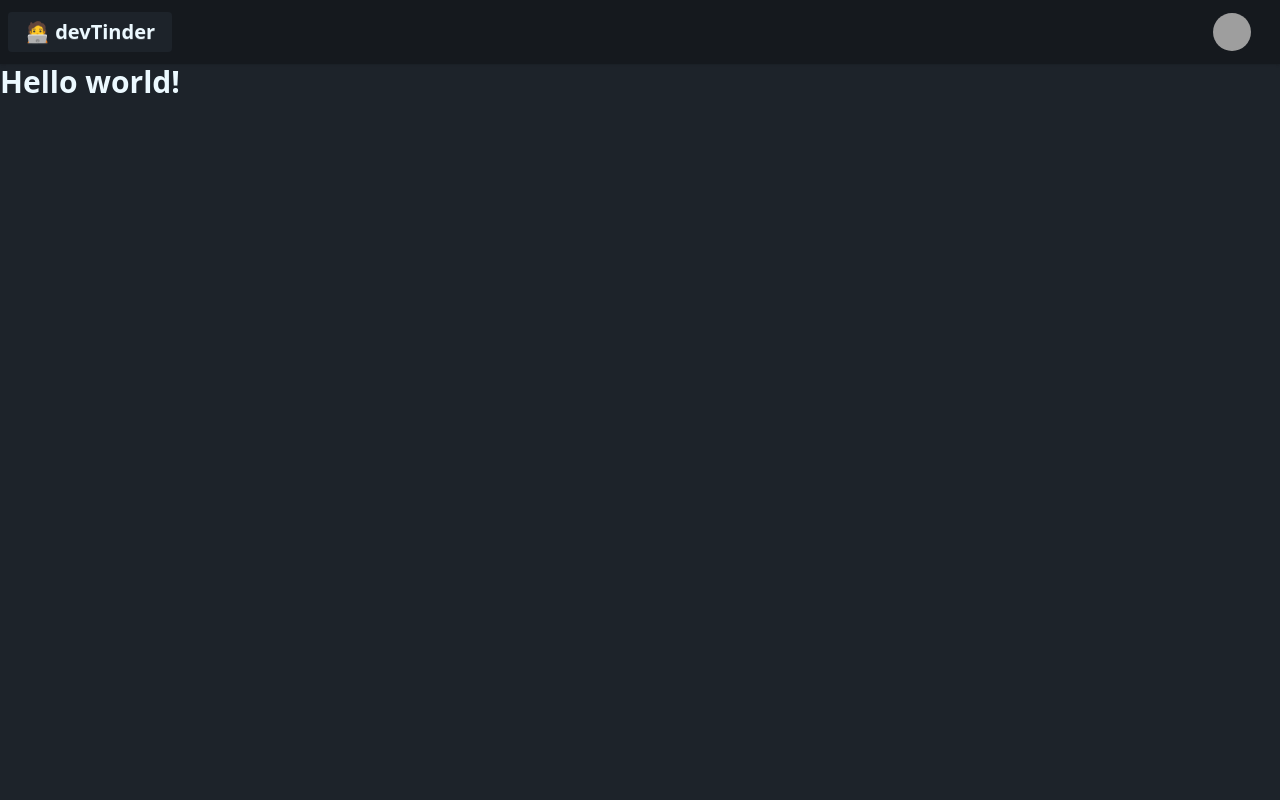
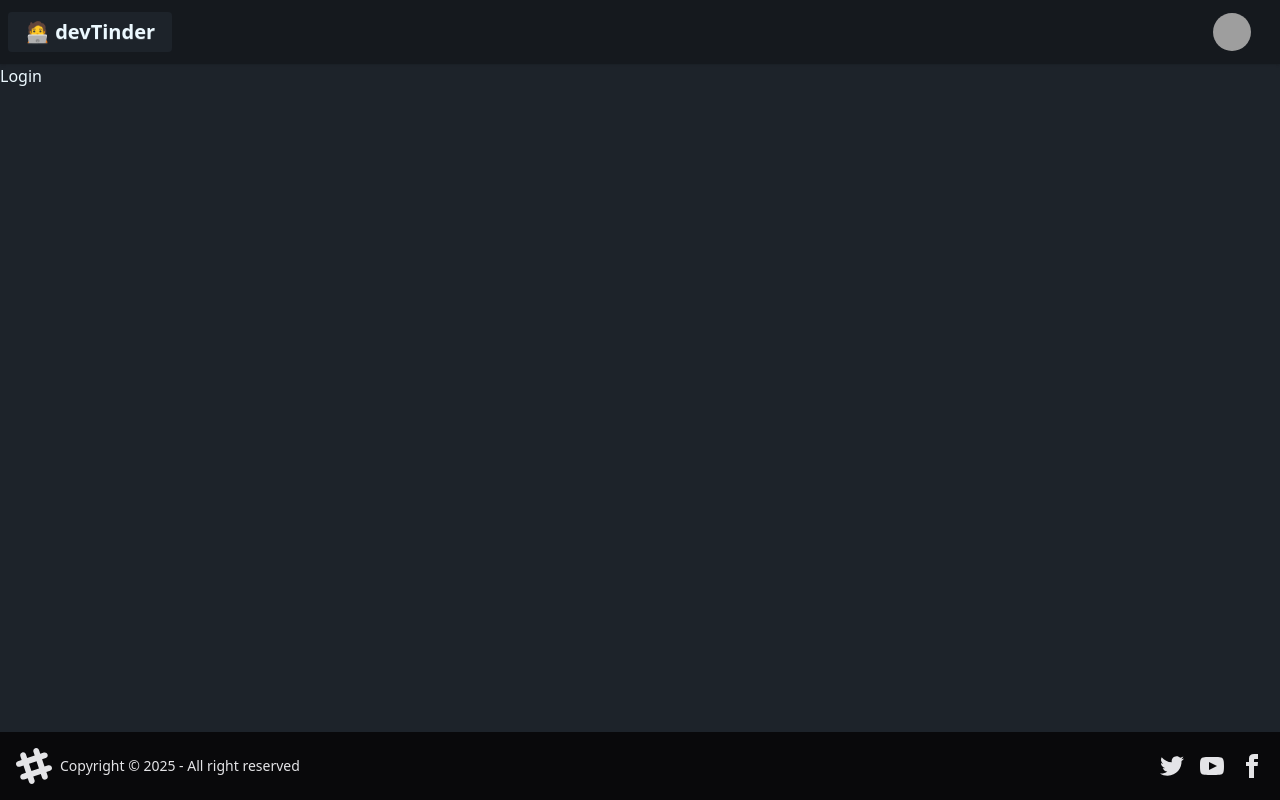
Before and after one commit to Shubham-Agarwal0312/devTinderFE, a React (Vite) app: page /login in a window 1280 px wide. Built offline with nearby package versions, Linux system fonts and the light colour scheme; grey boxes are pictures that could not be loaded.

Commit message:
1. created navbar and footer as fixed component for home page 2. Added routing for differnt page using react-router-dom

```diff
--- a/package.json
+++ b/package.json
@@ -13,6 +13,7 @@
     "@tailwindcss/vite": "^4.1.14",
     "react": "^19.1.1",
     "react-dom": "^19.1.1",
+    "react-router-dom": "^7.9.3",
     "tailwindcss": "^4.1.14"
   },
   "devDependencies": {
--- a/src/App.jsx
+++ b/src/App.jsx
@@ -1,47 +1,20 @@
+import { BrowserRouter, Route, Routes } from "react-router-dom";
 import "./App.css";
+import Login from "./Login";
+import Profile from "./Profile";
+import Body from "./Body";
 
 function App() {
   return (
     <>
-      <div className="navbar bg-base-300 shadow-sm">
-        <div className="flex-1">
-          <a className="btn btn-ghost bg-base-100 text-xl">🧑‍💻 devTinder</a>
-        </div>
-        <div className="flex gap-2">
-          <div className="dropdown dropdown-end mx-5">
-            <div
-              tabIndex={0}
-              role="button"
-              className="btn btn-ghost btn-circle avatar"
-            >
-              <div className="w-10 rounded-full">
-                <img
-                  alt="Tailwind CSS Navbar component"
-                  src="https://img.daisyui.com/images/stock/photo-1534528741775-53994a69daeb.webp"
-                />
-              </div>
-            </div>
-            <ul
-              tabIndex={0}
-              className="menu menu-sm dropdown-content bg-base-100 rounded-box z-1 mt-3 w-52 p-2 shadow"
-            >
-              <li>
-                <a className="justify-between">
-                  Profile
-                  <span className="badge">New</span>
-                </a>
-              </li>
-              <li>
-                <a>Settings</a>
-              </li>
-              <li>
-                <a>Logout</a>
-              </li>
-            </ul>
-          </div>
-        </div>
-      </div>
-      <h1 className="text-3xl font-bold">Hello world!</h1>
+      <BrowserRouter basename="/">
+        <Routes>
+          <Route path="/" element={<Body />}>
+            <Route path="/login" element={<Login />} />
+            <Route path="/profile" element={<Profile />} />
+          </Route>
+        </Routes>
+      </BrowserRouter>
     </>
   );
 }
--- /dev/null
+++ b/src/Body.jsx
@@ -0,0 +1,15 @@
+import { Outlet } from "react-router-dom";
+import NavBar from "./NavBar";
+import Footer from "./Footer";
+
+const Body = () => {
+  return (
+    <div>
+      <NavBar />
+      <Outlet />
+      <Footer />
+    </div>
+  );
+};
+
+export default Body;
--- /dev/null
+++ b/src/Footer.jsx
@@ -0,0 +1,59 @@
+const Footer = () => {
+  return (
+    <div>
+      <footer className="footer sm:footer-horizontal bg-neutral text-neutral-content items-center p-4 fixed bottom-0">
+        <aside className="grid-flow-col items-center">
+          <svg
+            width="36"
+            height="36"
+            viewBox="0 0 24 24"
+            xmlns="http://www.w3.org/2000/svg"
+            fillRule="evenodd"
+            clipRule="evenodd"
+            className="fill-current"
+          >
+            <path d="M22.672 15.226l-2.432.811.841 2.515c.33 1.019-.209 2.127-1.23 2.456-1.15.325-2.148-.321-2.463-1.226l-.84-2.518-5.013 1.677.84 2.517c.391 1.203-.434 2.542-1.831 2.542-.88 0-1.601-.564-1.86-1.314l-.842-2.516-2.431.809c-1.135.328-2.145-.317-2.463-1.229-.329-1.018.211-2.127 1.231-2.456l2.432-.809-1.621-4.823-2.432.808c-1.355.384-2.558-.59-2.558-1.839 0-.817.509-1.582 1.327-1.846l2.433-.809-.842-2.515c-.33-1.02.211-2.129 1.232-2.458 1.02-.329 2.13.209 2.461 1.229l.842 2.515 5.011-1.677-.839-2.517c-.403-1.238.484-2.553 1.843-2.553.819 0 1.585.509 1.85 1.326l.841 2.517 2.431-.81c1.02-.33 2.131.211 2.461 1.229.332 1.018-.21 2.126-1.23 2.456l-2.433.809 1.622 4.823 2.433-.809c1.242-.401 2.557.484 2.557 1.838 0 .819-.51 1.583-1.328 1.847m-8.992-6.428l-5.01 1.675 1.619 4.828 5.011-1.674-1.62-4.829z"></path>
+          </svg>
+          <p>Copyright © {new Date().getFullYear()} - All right reserved</p>
+        </aside>
+        <nav className="grid-flow-col gap-4 md:place-self-center md:justify-self-end">
+          <a>
+            <svg
+              xmlns="http://www.w3.org/2000/svg"
+              width="24"
+              height="24"
+              viewBox="0 0 24 24"
+              className="fill-current"
+            >
+              <path d="M24 4.557c-.883.392-1.832.656-2.828.775 1.017-.609 1.798-1.574 2.165-2.724-.951.564-2.005.974-3.127 1.195-.897-.957-2.178-1.555-3.594-1.555-3.179 0-5.515 2.966-4.797 6.045-4.091-.205-7.719-2.165-10.148-5.144-1.29 2.213-.669 5.108 1.523 6.574-.806-.026-1.566-.247-2.229-.616-.054 2.281 1.581 4.415 3.949 4.89-.693.188-1.452.232-2.224.084.626 1.956 2.444 3.379 4.6 3.419-2.07 1.623-4.678 2.348-7.29 2.04 2.179 1.397 4.768 2.212 7.548 2.212 9.142 0 14.307-7.721 13.995-14.646.962-.695 1.797-1.562 2.457-2.549z"></path>
+            </svg>
+          </a>
+          <a>
+            <svg
+              xmlns="http://www.w3.org/2000/svg"
+              width="24"
+              height="24"
+              viewBox="0 0 24 24"
+              className="fill-current"
+            >
+              <path d="M19.615 3.184c-3.604-.246-11.631-.245-15.23 0-3.897.266-4.356 2.62-4.385 8.816.029 6.185.484 8.549 4.385 8.816 3.6.245 11.626.246 15.23 0 3.897-.266 4.356-2.62 4.385-8.816-.029-6.185-.484-8.549-4.385-8.816zm-10.615 12.816v-8l8 3.993-8 4.007z"></path>
+            </svg>
+          </a>
+          <a>
+            <svg
+              xmlns="http://www.w3.org/2000/svg"
+              width="24"
+              height="24"
+              viewBox="0 0 24 24"
+              className="fill-current"
+            >
+              <path d="M9 8h-3v4h3v12h5v-12h3.642l.358-4h-4v-1.667c0-.955.192-1.333 1.115-1.333h2.885v-5h-3.808c-3.596 0-5.192 1.583-5.192 4.615v3.385z"></path>
+            </svg>
+          </a>
+        </nav>
+      </footer>
+    </div>
+  );
+};
+
+export default Footer;
--- /dev/null
+++ b/src/Login.jsx
@@ -0,0 +1,5 @@
+const Login = () => {
+  return <div>Login</div>;
+};
+
+export default Login;
--- /dev/null
+++ b/src/NavBar.jsx
@@ -0,0 +1,46 @@
+const NavBar = () => {
+  return (
+    <div>
+      <div className="navbar bg-base-300 shadow-sm">
+        <div className="flex-1">
+          <a className="btn btn-ghost bg-base-100 text-xl">🧑‍💻 devTinder</a>
+        </div>
+        <div className="flex gap-2">
+          <div className="dropdown dropdown-end mx-5">
+            <div
+              tabIndex={0}
+              role="button"
+              className="btn btn-ghost btn-circle avatar"
+            >
+              <div className="w-10 rounded-full">
+                <img
+                  alt="Tailwind CSS Navbar component"
+                  src="https://img.daisyui.com/images/stock/photo-1534528741775-53994a69daeb.webp"
+                />
+              </div>
+            </div>
+            <ul
+              tabIndex={0}
+              className="menu menu-sm dropdown-content bg-base-100 rounded-box z-1 mt-3 w-52 p-2 shadow"
+            >
+              <li>
+                <a className="justify-between">
+                  Profile
+                  <span className="badge">New</span>
+                </a>
+              </li>
+              <li>
+                <a>Settings</a>
+              </li>
+              <li>
+                <a>Logout</a>
+              </li>
+            </ul>
+          </div>
+        </div>
+      </div>
+    </div>
+  );
+};
+
+export default NavBar;
--- /dev/null
+++ b/src/Profile.jsx
@@ -0,0 +1,5 @@
+const Profile = () => {
+  return <div>Profile</div>;
+};
+
+export default Profile;
```
Also changed, not shown: 1 other file (tests, documents, lock files or other folders).
